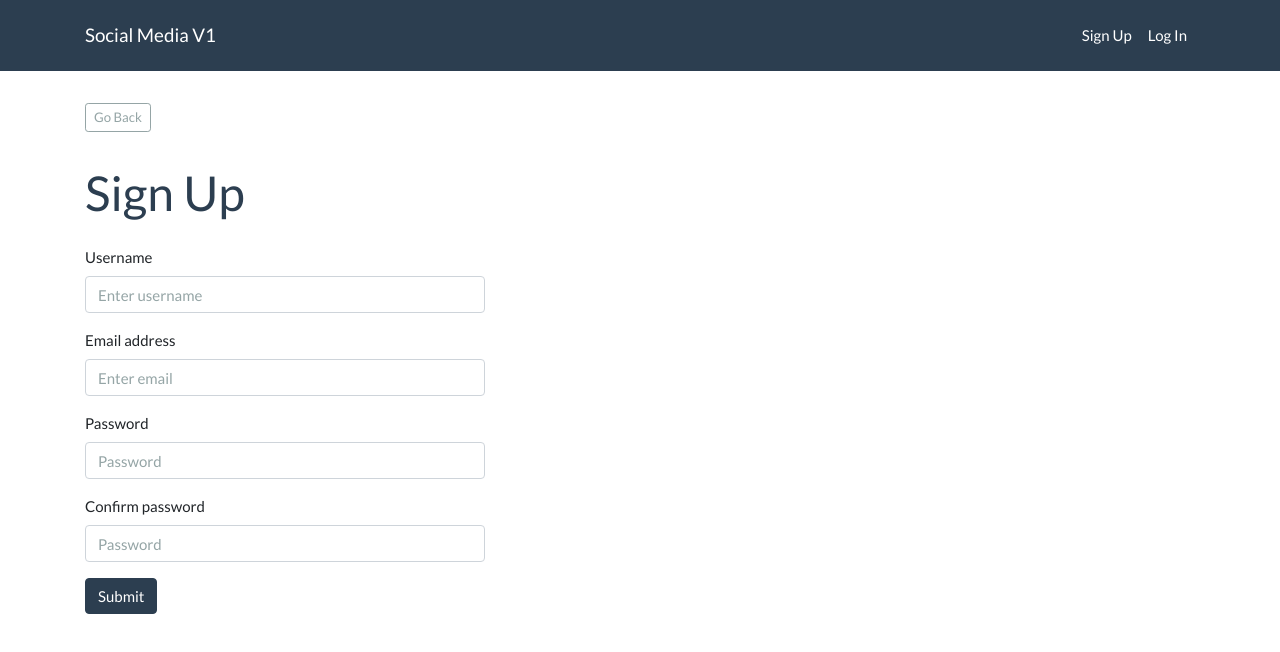
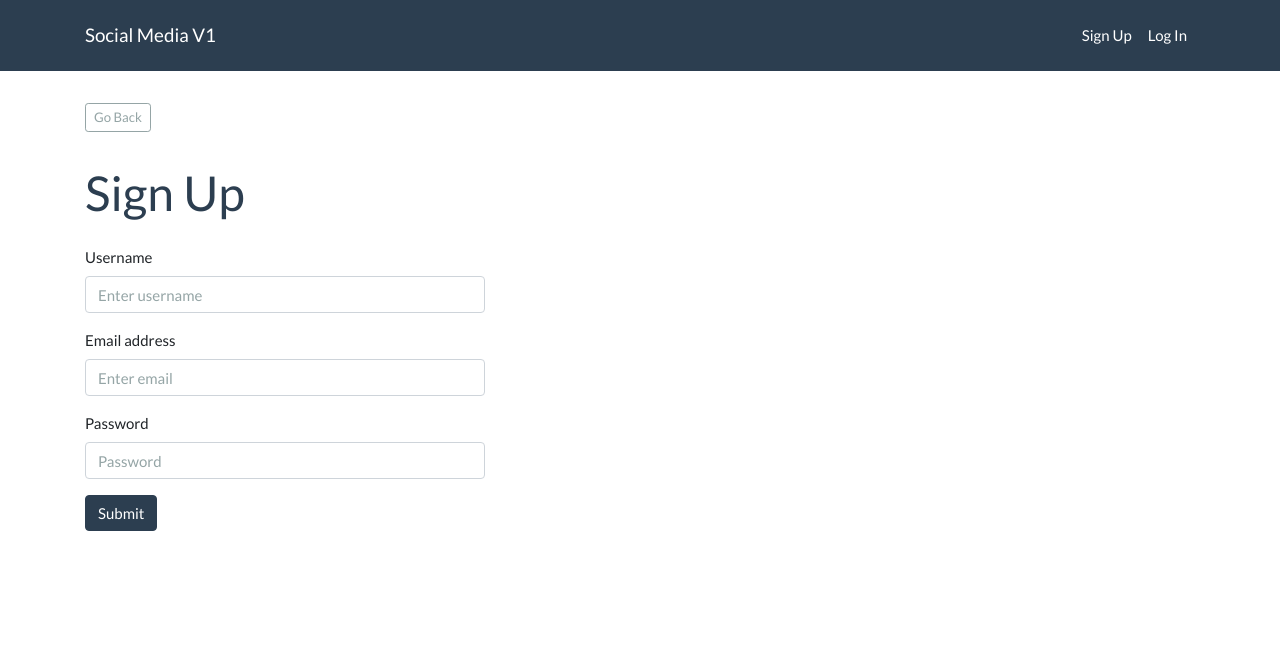
Before and after one commit to sairaj2119/social-media-v1, a React (Create React App) app in the folder client/: page /register in a window 1280 px wide. Shown: the top 652 px of the page. Built offline with nearby package versions, Linux system fonts and the light colour scheme; no server answers.

Commit message:
removed comfirm password thing

```diff
--- a/client/src/pages/Register.jsx
+++ b/client/src/pages/Register.jsx
@@ -19,7 +19,6 @@ const Register = () => {
   });
 
   const [errors, setErrors] = useState({});
-  const [confirmPassError, setConfirmPassError] = useState('');
   const { location } = history;
   const redirect = location.search.split('=')[1] || '';
 
@@ -34,11 +33,6 @@ const Register = () => {
       return Axios.post(`/auth/register`, values);
     },
     {
-      onMutate: () => {
-        if (values.password !== values.confirmPassword) {
-          setConfirmPassError('passwords do not match');
-        }
-      },
       onSuccess: (response) => {
         setErrors({ username: '', email: '', password: '' });
         const { data } = response;
@@ -105,19 +99,6 @@ const Register = () => {
           )}
         </Form.Group>
 
-        <Form.Group controlId='formBasicConfirmPassword'>
-          <Form.Label>Confirm password</Form.Label>
-          <Form.Control
-            type='password'
-            name='confirmPassword'
-            value={values.confirmPassword}
-            onChange={handleChange}
-            placeholder='Password'
-          />
-          {confirmPassError && (
-            <Form.Text className='text-danger'>{`**${confirmPassError}`}</Form.Text>
-          )}
-        </Form.Group>
         <Button variant='primary' type='submit'>
           {isLoading && (
             <Spinner
```
Also changed, not shown: 1 other file (tests, documents, lock files or other folders).
